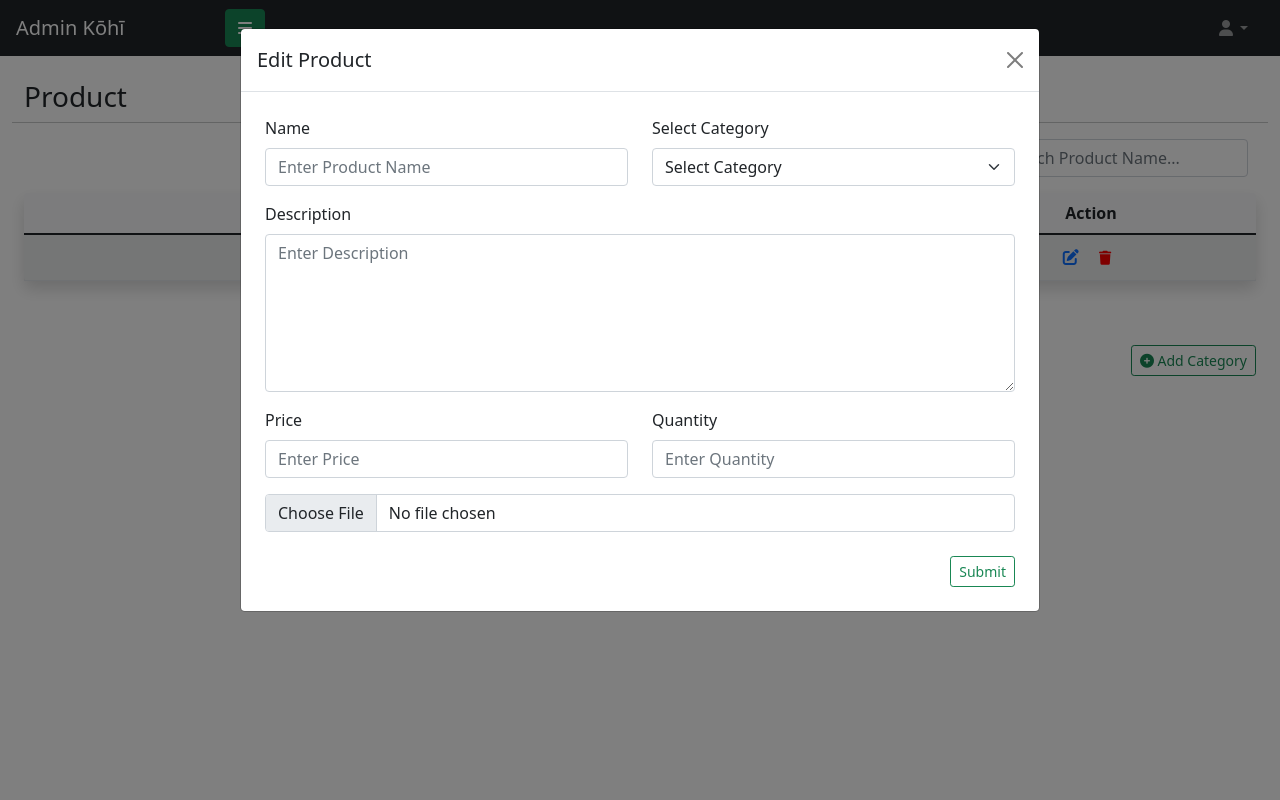
After one commit to 11thhokage/numbawan, a Django app: page /admin_product/ in a window 1280 px wide, after a click that opens the changed part. The commit adds this page. Run offline with Django 5.2, Linux system fonts and the light colour scheme; some libraries are stand-ins or nearby versions.

Commit message:
Admin Dashboard
All father, give me strength

```diff
--- a/numbawan/user/templates/admin_base.html
+++ b/numbawan/user/templates/admin_base.html
@@ -1,3 +1,4 @@
+<!-- admin_base.html -->
 <!DOCTYPE html>
 <html lang="en">
 {% load static %}
@@ -12,13 +13,59 @@
 </head>
 
 <body>
-    {% include 'admin_nav.html' %}
-    {% include 'admin_sidebar.html' %}
+    <nav class="sb-topnav navbar navbar-expand navbar-dark bg-dark">
+        <a class="navbar-brand ps-3" href="{% url 'admin_index' %}">Admin Kōhī</a>
+        <a class="btn btn-success" data-bs-toggle="offcanvas" href="#offcanvasExample" role="button"
+            aria-controls="offcanvasExample">
+            <i class="fas fa-bars"></i>
+        </a>
+        <div class="d-none d-md-inline-block form-inline ms-auto me-0 me-md-3 my-2 my-md-0"></div>
+        <ul class="navbar-nav ms-auto ms-md-0 me-3 me-lg-4">
+            <li class="nav-item dropdown">
+                <a class="nav-link dropdown-toggle" id="navbarDropdown" href="#" role="button" data-bs-toggle="dropdown"
+                    aria-expanded="false"><i class="fas fa-user fa-fw"></i></a>
+                <ul class="dropdown-menu dropdown-menu-end" aria-labelledby="navbarDropdown">
+                    <li><a class="dropdown-item" href="">Settings</a></li>
+                    <li><a class="dropdown-item" href="#">Logout</a></li>
+                </ul>
+            </li>
+        </ul>
+    </nav>
+    <div class="offcanvas offcanvas-start" tabindex="-1" id="offcanvasExample" aria-labelledby="offcanvasExampleLabel">
+        <div class="offcanvas-header">
+            <h5 class="offcanvas-title" id="offcanvasExampleLabel">Kōhī Dashboard</h5>
+            <button type="button" class="btn-close" data-bs-dismiss="offcanvas" aria-label="Close"></button>
+        </div>
+        <div class="offcanvas-body">
+            <ul class="nav flex-column">
+                <li class="nav-item h6">
+                    <a class="nav-link text-black" href="{% url 'admin_acc_management' %}"><i class="fa-solid fa-users"></i> Account Management</a>
+                </li>
+                <li class="nav-item h6">
+                    <a class="nav-link text-black" href="{% url 'admin_category' %}"><i class="fa-solid fa-mug-hot"></i> Category</a>
+                </li>
+                <li class="nav-item h6">
+                    <a class="nav-link text-black" href="{% url 'admin_product' %}"><i class="fa-brands fa-product-hunt"></i> Product</a>
+                </li>
+                <li class="nav-item h6">
+                    <a class="nav-link text-black" href="{% url 'admin_order' %}"><i class="fa-regular fa-newspaper"></i> Order</a>
+                </li>
+                <li class="nav-item h6">
+                    <a class="nav-link text-black" href="#"><i class="fa-solid fa-arrow-rotate-left"></i> Order History</a>
+                </li>
+            </ul>
+        </div>
+    </div>
 
-    {% block content %}{% endblock %}
+    {% block content %} {% endblock %}
 
-
-    {% block footer %}
-    {% include "admin_footer.html" %}{% endblock %}
+    <script src="{% static 'js/designfunc.js' %}"></script>
+    <script src="https://kit.fontawesome.com/f200f2da0d.js" crossorigin="anonymous"></script>
+    <script src="https://cdnjs.cloudflare.com/ajax/libs/jquery/3.7.1/jquery.min.js"
+        integrity="sha512-v2CJ7UaYy4JwqLDIrZUI/4hqeoQieOmAZNXBeQyjo21dadnwR+8ZaIJVT8EE2iyI61OV8e6M8PP2/4hpQINQ/g=="
+        crossorigin="anonymous" referrerpolicy="no-referrer"></script>
+    <script src="https://cdn.jsdelivr.net/npm/bootstrap@5.3.3/dist/js/bootstrap.bundle.min.js"
+        integrity="sha384-YvpcrYf0tY3lHB60NNkmXc5s9fDVZLESaAA55NDzOxhy9GkcIdslK1eN7N6jIeHz"
+        crossorigin="anonymous"></script>
 </body>
 </html>
--- /dev/null
+++ b/numbawan/user/templates/admin_product.html
@@ -0,0 +1,176 @@
+{% extends "admin_base.html" %}
+{% block title %} Product Management {% endblock %}
+{% block content %}
+<section>
+    <div class="container-fluid px-4 mt-4" id="user_table">
+        <div class="row">
+            <h3 class="float-start">Product</h3>
+            <hr>
+        </div>
+        <div class="row float-end mb-3">
+            <form class="d-flex" role="search">
+                <input id="searchInput" class="form-control me-2" type="search" placeholder="Search Product Name..."
+                    aria-label="Search">
+            </form>
+        </div>
+        <table
+            class="table table-striped table-wrapper-scroll-y my-custom-scrollbar text-center shadow p-3 mb-5 bg-body-tertiary rounded">
+            <thead>
+                <tr>
+                    <th>Product Name</th>
+                    <th>Image</th>
+                    <th>Action</th>
+                </tr>
+            </thead>
+            <tbody>
+                <tr>
+                    <td>Drinks</td>
+                    <td>IMAGE</td>
+                    <td>
+                        <a href="#" type="button" class="me-2" data-bs-toggle="modal"
+                            data-bs-target="#edit_product_btn"><i class="fa-solid fa-pen-to-square"></i></a>
+                        <a type="button" value="#" class="btn-sm" title="Delete User"><i class="fa-solid fa-trash"
+                                style="color: red;"></i></a>
+                    </td>
+                </tr>
+            </tbody>
+        </table>
+        <div class="row">
+            <div class="col-lg-12">
+                <button type="button" class="btn btn-outline-success btn-sm mt-lg-3  float-end" data-bs-toggle="modal"
+                    data-bs-target="#add_product_btn">
+                    <i class="fa-solid fa-circle-plus"></i> Add Category
+                </button>
+            </div>
+        </div>
+    </div>
+</section>
+<!-- MODAL FOR EDIT CATEGORY -->
+<div class="modal fade" id="edit_product_btn" tabindex="-1" aria-labelledby="exampleModalLabel" aria-hidden="true">
+    <div class="modal-dialog modal-lg ">
+        <div class="modal-content">
+            <div class="modal-header">
+                <h1 class="modal-title fs-5" id="exampleModalLabel">Edit Product</h1>
+                <button type="button" class="btn-close" data-bs-dismiss="modal" aria-label="Close"></button>
+            </div>
+            <div class="modal-body-lg p-4">
+                <form action="#" method="POST" enctype="multipart/form-data">
+                    <div class="row">
+                        <div class="col-lg-6">
+                            <div class="mb-3">
+                                <label class="form-label">Name</label>
+                                <input type="text" required name="name" class="form-control"
+                                    placeholder="Enter Product Name">
+                            </div>
+                        </div>
+                        <div class="col-lg-6">
+                            <div class="mb-3">
+                                <label class="form-label">Select Category</label>
+                                <select name="category_id" class="form-select" aria-label="Default select example">
+                                    <option selected>Select Category</option>
+                                    <option value="1">Drinks</option>
+                                    <option value="2">Foods</option>
+                                    <option value="3">Shabu</option>
+                                </select>
+                            </div>
+                        </div>
+                    </div>
+                    <label class="form-label">Description</label>
+                    <textarea rows="6" required type="text" required name="description" class="form-control"
+                        placeholder="Enter Description"></textarea>
+                    <div class="row mt-3">
+                        <div class="col-lg-6">
+                            <div class="mb-3">
+                                <label class="form-label">Price</label>
+                                <input type="number" required name="price" class="form-control"
+                                    placeholder="Enter Price">
+                            </div>
+                        </div>
+                        <div class="col-lg-6">
+                            <div class="mb-3">
+                                <label class="form-label">Quantity</label>
+                                <input type="number" required name="qty" class="form-control"
+                                    placeholder="Enter Quantity">
+                            </div>
+                        </div>
+                    </div>
+
+                    <div class="row">
+                        <div class="input-group col-lg-12 mb-2">
+                            <input type="file" name="image" class="form-control" id="inputGroupFile04"
+                                aria-describedby="inputGroupFileAddon04" aria-label="Upload">
+                        </div>
+                    </div>
+                    <div class="col-lg-12 d-flex justify-content-end mt-3">
+                        <button type="submit" class="btn btn-outline-success btn-sm">Submit</button>
+                    </div>
+                </form>
+            </div>
+        </div>
+    </div>
+</div>
+<!-- MODAL FOR ADD CATEGORY -->
+<div class="modal fade" id="add_product_btn" tabindex="-1" aria-labelledby="exampleModalLabel" aria-hidden="true">
+    <div class="modal-dialog modal-lg ">
+        <div class="modal-content">
+            <div class="modal-header">
+                <h1 class="modal-title fs-5" id="exampleModalLabel">Add Product</h1>
+                <button type="button" class="btn-close" data-bs-dismiss="modal" aria-label="Close"></button>
+            </div>
+            <div class="modal-body-lg p-4">
+                <form action="#" method="POST" enctype="multipart/form-data">
+                    <div class="row">
+                        <div class="col-lg-6">
+                            <div class="mb-3">
+                                <label class="form-label">Name</label>
+                                <input type="text" required name="name" class="form-control"
+                                    placeholder="Enter Product Name">
+                            </div>
+                        </div>
+                        <div class="col-lg-6">
+                            <div class="mb-3">
+                                <label class="form-label">Select Category</label>
+                                <select name="category_id" class="form-select" aria-label="Default select example">
+                                    <option selected>Select Category</option>
+                                    <option value="1">Drinks</option>
+                                    <option value="2">Foods</option>
+                                    <option value="3">Shabu</option>
+                                </select>
+                            </div>
+                        </div>
+                    </div>
+                    <label class="form-label">Description</label>
+                    <textarea rows="6" required type="text" required name="description" class="form-control"
+                        placeholder="Enter Description"></textarea>
+                    <div class="row mt-3">
+                        <div class="col-lg-6">
+                            <div class="mb-3">
+                                <label class="form-label">Price</label>
+                                <input type="number" required name="price" class="form-control"
+                                    placeholder="Enter Price">
+                            </div>
+                        </div>
+                        <div class="col-lg-6">
+                            <div class="mb-3">
+                                <label class="form-label">Quantity</label>
+                                <input type="number" required name="qty" class="form-control"
+                                    placeholder="Enter Quantity">
+                            </div>
+                        </div>
+                    </div>
+
+                    <div class="row">
+                        <div class="input-group col-lg-12 mb-2">
+                            <input type="file" name="image" class="form-control" id="inputGroupFile04"
+                                aria-describedby="inputGroupFileAddon04" aria-label="Upload">
+                        </div>
+                    </div>
+                    <div class="col-lg-12 d-flex justify-content-end mt-3">
+                        <button type="submit" class="btn btn-outline-success btn-sm">Submit</button>
+                    </div>
+                </form>
+            </div>
+        </div>
+    </div>
+</div>
+{% endblock %}
--- a/numbawan/user/templates/register.html
+++ b/numbawan/user/templates/register.html
@@ -19,7 +19,7 @@
                             <div class="row px-2">
                                 <div class="container col-lg-6 col-sm-12">
                                     <div class="mb-3">
-                                        <label class="form-label">Full Name</label>
+                                        <label class="form-label">Username</label>
                                         <input type="text" name="name" class="form-control">
                                     </div>
                                     <div class="mb-3">
--- a/numbawan/user/urls.py
+++ b/numbawan/user/urls.py
@@ -15,4 +15,9 @@ urlpatterns = [
 
     # ADMIN URLS
     path('admin_index/', views.admin_index, name='admin_index'),
+    path('admin_acc_management/', views.admin_acc_management, name='admin_acc_management'),
+    path('admin_category/', views.admin_category, name='admin_category'),
+    path('admin_product/', views.admin_product, name='admin_product'),
+    path('admin_order/', views.admin_order, name='admin_order'),
+    path('admin_view_order/', views.admin_view_order, name='admin_view_order'),
 ]
--- a/numbawan/user/views.py
+++ b/numbawan/user/views.py
@@ -32,6 +32,21 @@ def about(request):
 # ADMIN VIEW
 def admin_index(request):
     return render(request, "admin_index.html")
+
+def admin_acc_management(request):
+    return render(request, "admin_acc_management.html")
+
+def admin_category(request):
+    return render(request, "admin_category.html")
+
+def admin_product(request):
+    return render(request, "admin_product.html")
+
+def admin_order(request):
+    return render(request, "admin_order.html")
+
+def admin_view_order(request):
+    return render(request, "admin_view_order.html")
 
 def login(request):
     if request.method == "POST":
```
Also changed, not shown: numbawan/user/static/js/script.js (deleted, +0 -10 lines), numbawan/user/templates/admin_acc_management.html (added, +42 -0 lines), numbawan/user/templates/admin_category.html (added, +138 -0 lines), numbawan/user/templates/admin_footer.html (deleted, +0 -18 lines), numbawan/user/templates/admin_index.html (+15 -2 lines), numbawan/user/templates/admin_nav.html (deleted, +0 -14 lines), numbawan/user/templates/admin_order.html (added, +43 -0 lines), numbawan/user/templates/admin_sidebar.html (deleted, +0 -33 lines), numbawan/user/templates/admin_view_order.html (added, +83 -0 lines).
